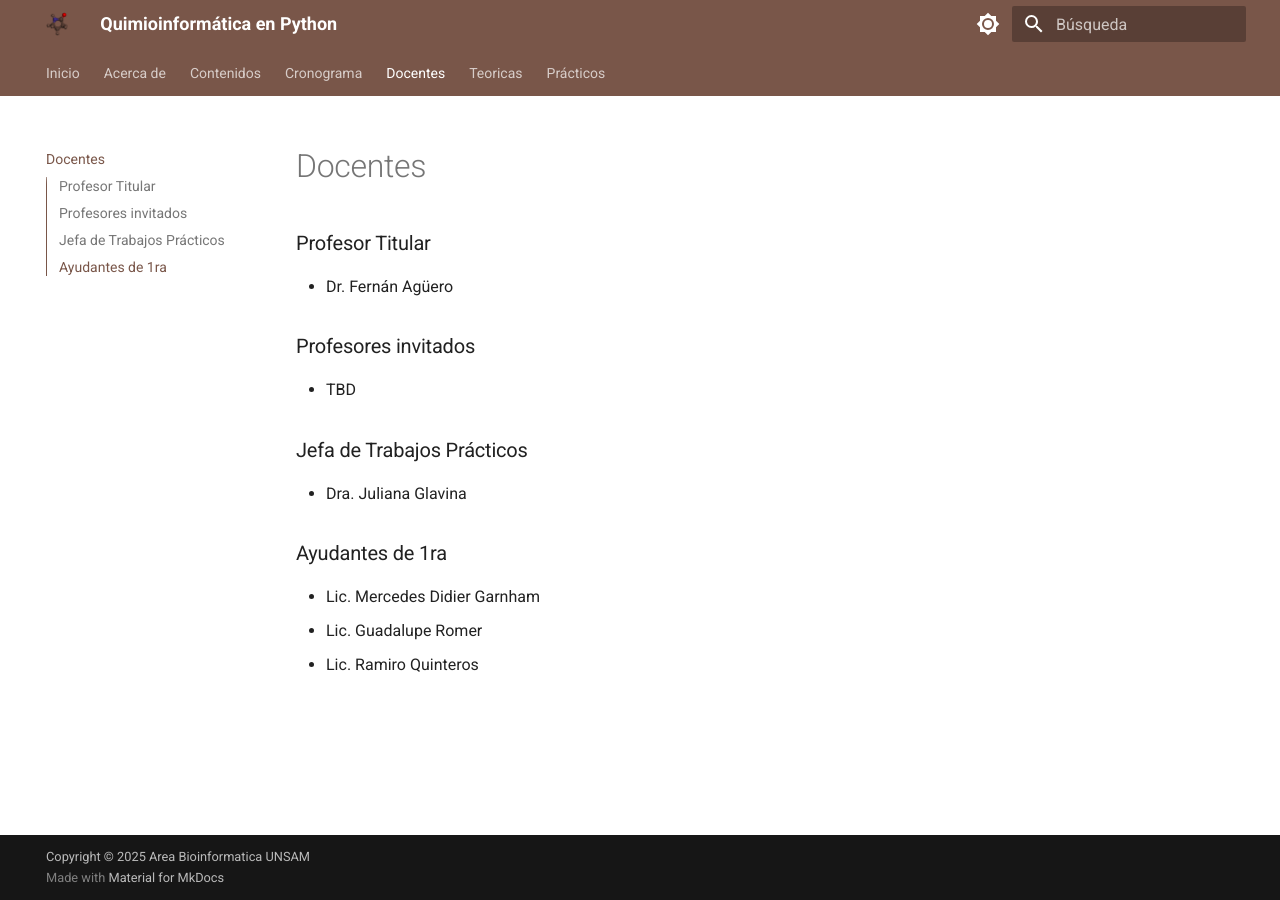
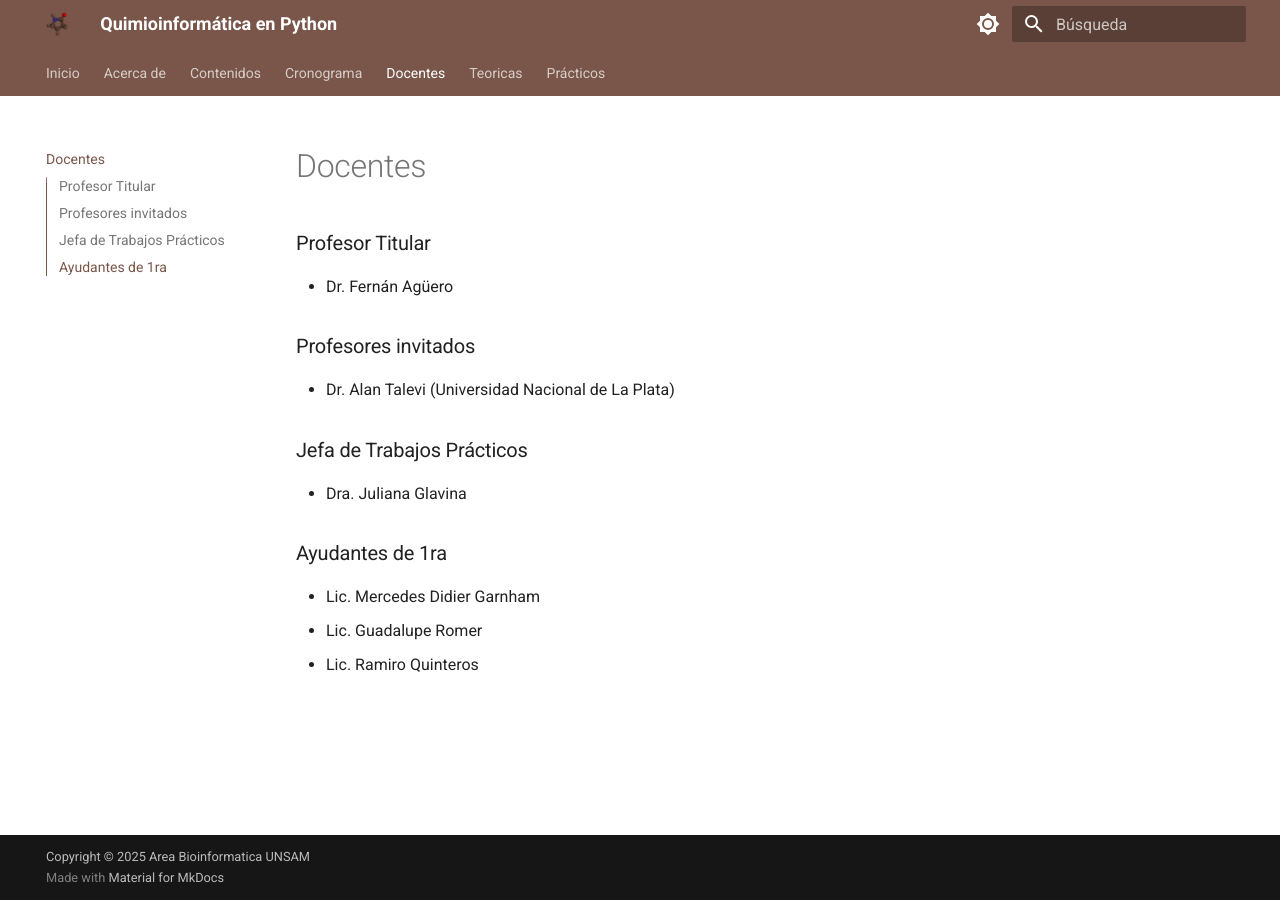
Before and after one commit to bioinformatica-iib/quimioinformatica, an MkDocs documentation site: the page built from docs/docentes.md, in a window 1280 px wide. Built offline with MkDocs 1.6.1 and Material for MkDocs 9.7.7, drawn with Linux system fonts in a browser that asks for light colours; comment, search, counter and statistics services are not loaded.

Commit message:
agrego a Alan

```diff
--- a/docs/docentes.md
+++ b/docs/docentes.md
@@ -11,7 +11,7 @@ tags:
 * Dr. Fernán Agüero
 
 ### Profesores invitados
-* TBD
+* Dr. Alan Talevi (Universidad Nacional de La Plata)
 
 ### Jefa de Trabajos Prácticos
 * Dra. Juliana Glavina
```
